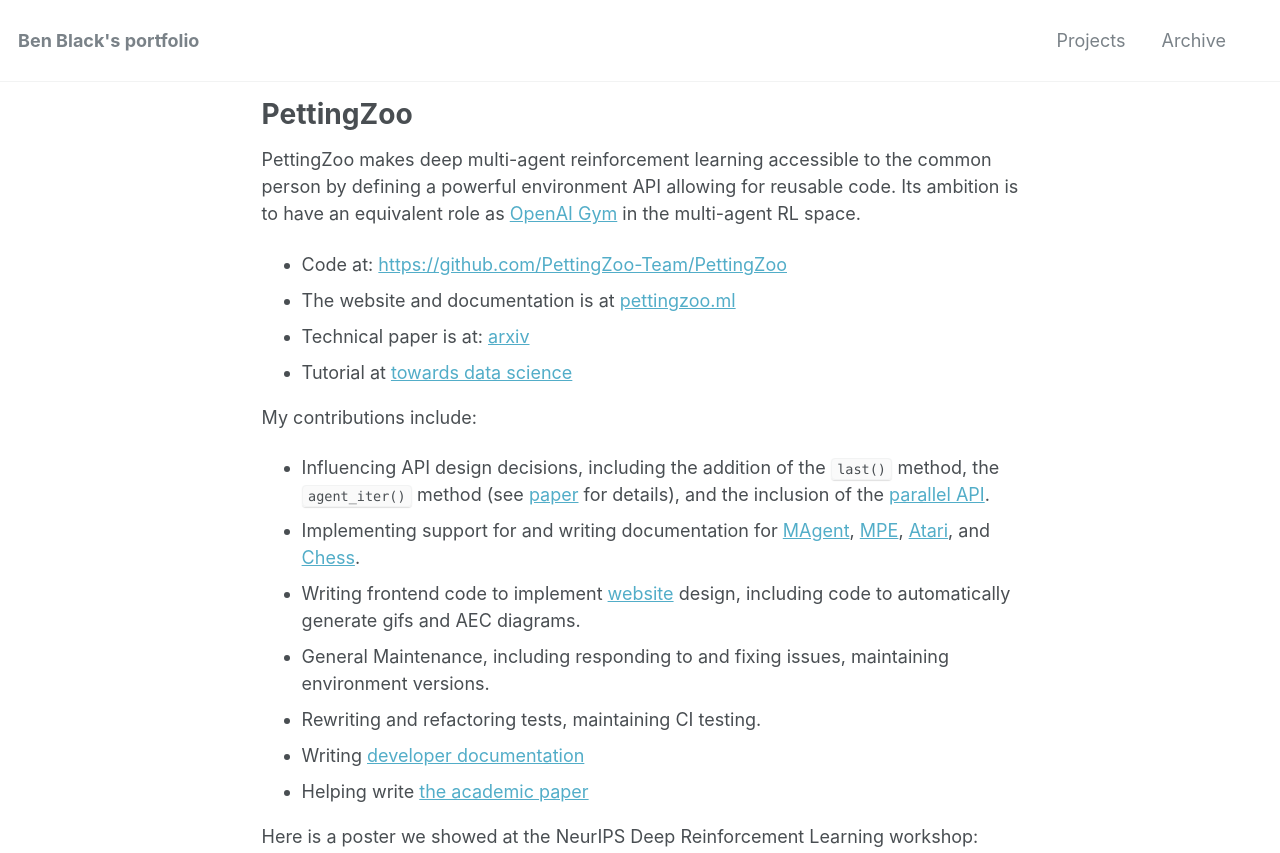
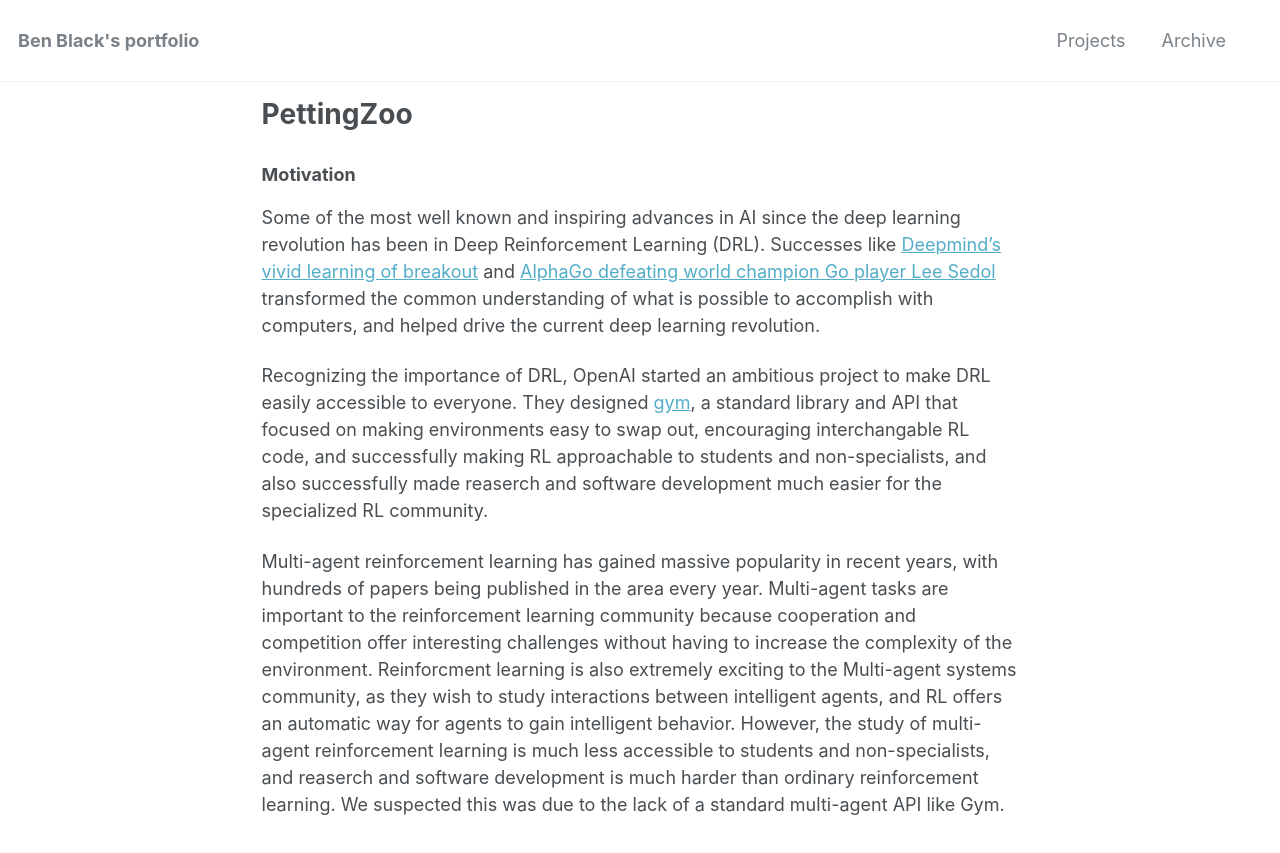
Before and after one commit to benblack769/benblack769.github.io, a Jekyll site: the page built from posts/projects/pettingzoo.md, in a window 1280 px wide and 1400 px high. Shown: the top 853 px of the window. Built offline with Jekyll 4.4.1, drawn with Linux system fonts in a browser that asks for light colours; some of the changed text lies outside the part shown; grey boxes are pictures that could not be loaded.

Commit message:
updated pettingzoo post

```diff
--- a/posts/projects/pettingzoo.md
+++ b/posts/projects/pettingzoo.md
@@ -13,16 +13,24 @@
 img: /images/pettingzoo/PettingZoo.svg
 ---
 
+### Motivation
 
+Some of the most well known and inspiring advances in AI since the deep learning revolution has been in Deep Reinforcement Learning (DRL). Successes like [Deepmind's vivid learning of breakout](https://www.youtube.com/watch?v=TmPfTpjtdgg) and [AlphaGo defeating world champion Go player Lee Sedol](https://deepmind.com/alphago-korea) transformed the common understanding of what is possible to accomplish with computers, and helped drive the current deep learning revolution.
 
-PettingZoo makes deep multi-agent reinforcement learning accessible to the common person by defining a powerful environment API allowing for reusable code. Its ambition is to have an equivalent role as [OpenAI Gym](https://gym.openai.com/) in the multi-agent RL space.
+Recognizing the importance of DRL, OpenAI started an ambitious project to make DRL easily accessible to everyone. They designed [gym](https://gym.openai.com/), a standard library and API that focused on making environments easy to swap out, encouraging interchangable RL code, and successfully making RL approachable to students and non-specialists, and also successfully made reaserch and software development much easier for the specialized RL community.
+
+Multi-agent reinforcement learning has gained massive popularity in recent years, with hundreds of papers being published in the area every year. Multi-agent tasks are important to the reinforcement learning community because cooperation and competition offer interesting challenges without having to increase the complexity of the environment. Reinforcment learning is also extremely exciting to the Multi-agent systems community, as they wish to study interactions between intelligent agents, and RL offers an automatic way for agents to gain intelligent behavior. However, the study of multi-agent reinforcement learning is much less accessible to students and non-specialists, and reaserch and software development is much harder than ordinary reinforcement learning. We suspected this was due to the lack of a standard multi-agent API like Gym.
+
+### Overview
+
+PettingZoo defines a powerful environment API which allows for reusable code for different types of environments. Its ambition is to have an equivalent role as [OpenAI Gym](https://gym.openai.com/) in the multi-agent RL space. We made a number of unusual additions to our system to make it accessible to beginners in the field, such as extensive documentation, tutorials with popular RL learning frameworks, and more.
 
 * Code at: [https://github.com/PettingZoo-Team/PettingZoo](https://github.com/PettingZoo-Team/PettingZoo)
 * The website and documentation is at [pettingzoo.ml](https://www.pettingzoo.ml/)
 * Technical paper is at: [arxiv](https://arxiv.org/abs/2009.14471)
 * Tutorial at [towards data science](https://towardsdatascience.com/multi-agent-deep-reinforcement-learning-in-15-lines-of-code-using-pettingzoo-e0b963c0820b)
 
-My contributions include:
+### My contributions
 
 * Influencing API design decisions, including the addition of the `last()` method, the `agent_iter()` method (see [paper](https://arxiv.org/abs/2009.14471) for details), and the inclusion of the [parallel API](https://www.pettingzoo.ml/api).
 * Implementing support for and writing documentation for [MAgent](https://www.pettingzoo.ml/magent), [MPE](https://www.pettingzoo.ml/mpe), [Atari](https://www.pettingzoo.ml/atari), and [Chess](https://www.pettingzoo.ml/classic/chess).
```
Also changed, not shown: other parts of posts/projects/pettingzoo.md (+2 -0 lines), posts/projects/ma_ale.md (+3 -3 lines).
